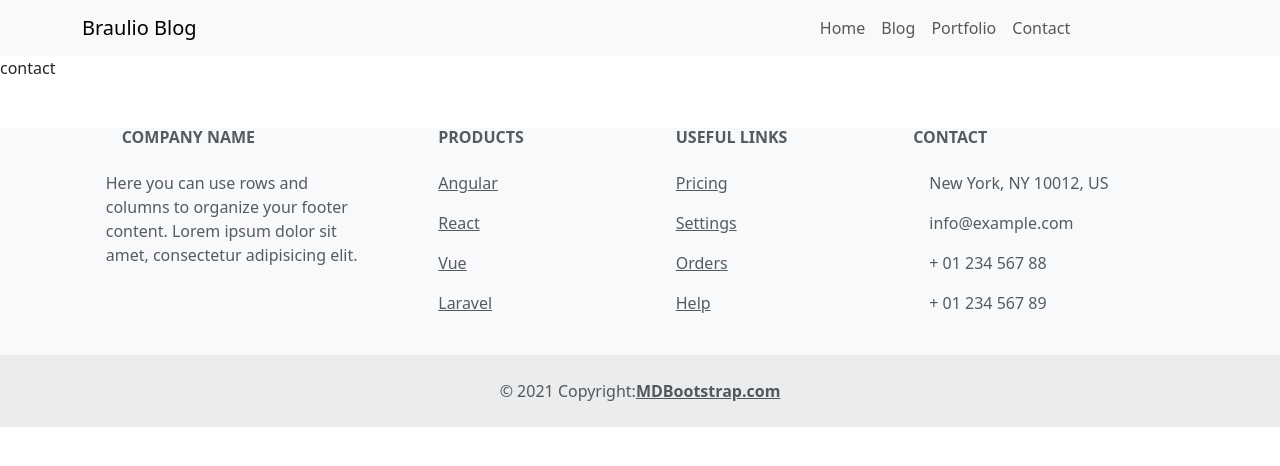
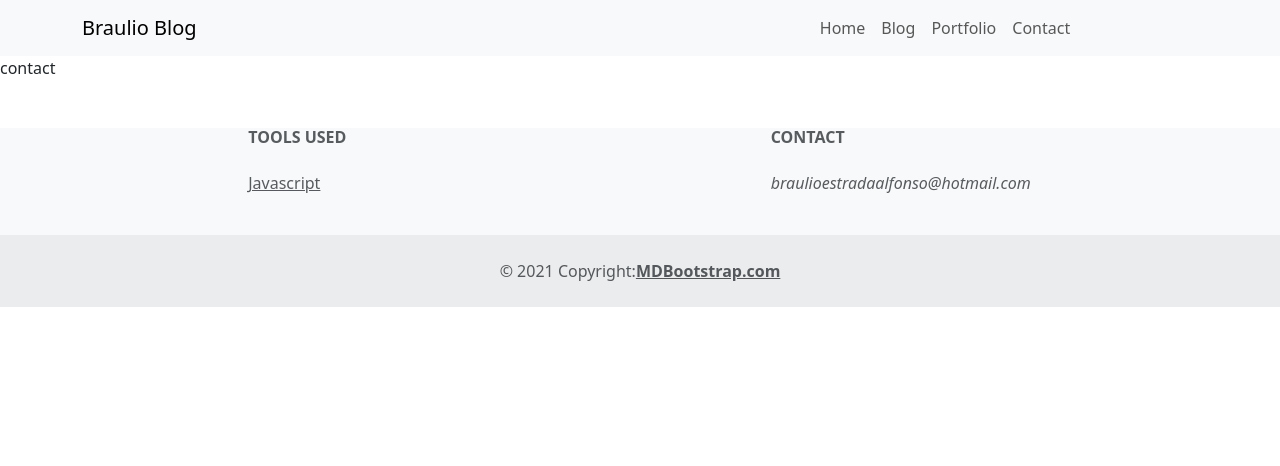
Before and after one commit to Braulio95/toniconectalandingpage, a React (Create React App) app: page /contact in a window 1280 px wide. Shown: the top 466 px of the page. Built offline with nearby package versions, Linux system fonts and the light colour scheme.

Commit message:
props added to footer

```diff
--- a/src/components/Footer/Footer.tsx
+++ b/src/components/Footer/Footer.tsx
@@ -1,82 +1,33 @@
 import React from "react";
+import { FooterProps } from "../../types/interfaces/FooterProps";
 
-export const Footer = () => {
+export const Footer = ({ ToolsUsed, Contacts }: FooterProps) => {
   return (
     <footer className="text-center text-lg-start bg-light text-muted">
       <section className="">
         <div className="container text-center text-md-start mt-5">
           <div className="row mt-3">
-            <div className="col-md-3 col-lg-4 col-xl-3 mx-auto mb-4">
-              <h6 className="text-uppercase fw-bold mb-4">
-                <i className="fas fa-gem me-3"></i>Company name
-              </h6>
-              <p>
-                Here you can use rows and columns to organize your footer
-                content. Lorem ipsum dolor sit amet, consectetur adipisicing
-                elit.
-              </p>
-            </div>
             <div className="col-md-2 col-lg-2 col-xl-2 mx-auto mb-4">
-              <h6 className="text-uppercase fw-bold mb-4">Products</h6>
+              <h6 className="text-uppercase fw-bold mb-4">Tools Used</h6>
+              {ToolsUsed.map(({ label }) => {
+                return (
                   <p>
                     <a href="#!" className="text-reset">
-                  Angular
+                      {label}
                     </a>
                   </p>
-              <p>
-                <a href="#!" className="text-reset">
-                  React
-                </a>
-              </p>
-              <p>
-                <a href="#!" className="text-reset">
-                  Vue
-                </a>
-              </p>
-              <p>
-                <a href="#!" className="text-reset">
-                  Laravel
-                </a>
-              </p>
-            </div>
-            <div className="col-md-3 col-lg-2 col-xl-2 mx-auto mb-4">
-              <h6 className="text-uppercase fw-bold mb-4">Useful links</h6>
-              <p>
-                <a href="#!" className="text-reset">
-                  Pricing
-                </a>
-              </p>
-              <p>
-                <a href="#!" className="text-reset">
-                  Settings
-                </a>
-              </p>
-              <p>
-                <a href="#!" className="text-reset">
-                  Orders
-                </a>
-              </p>
-              <p>
-                <a href="#!" className="text-reset">
-                  Help
-                </a>
-              </p>
+                );
+              })}
             </div>
             <div className="col-md-4 col-lg-3 col-xl-3 mx-auto mb-md-0 mb-4">
               <h6 className="text-uppercase fw-bold mb-4">Contact</h6>
+              {Contacts.map(({ label }) => {
+                return (
                   <p>
-                <i className="fas fa-home me-3"></i> New York, NY 10012, US
+                    <i className="fas fa-home me-3">{label}</i>
                   </p>
-              <p>
-                <i className="fas fa-envelope me-3"></i>
-                info@example.com
-              </p>
-              <p>
-                <i className="fas fa-phone me-3"></i> + 01 234 567 88
-              </p>
-              <p>
-                <i className="fas fa-print me-3"></i> + 01 234 567 89
-              </p>
+                );
+              })}
             </div>
           </div>
         </div>
--- a/src/router/MainRoutes.tsx
+++ b/src/router/MainRoutes.tsx
@@ -30,6 +30,10 @@ export const MainRoutes = () => {
       routePath: "CONTACT",
     },
   ];
+
+  const ToolsUsed = [{ id: 1, label: "Javascript", routePath: "javascript" }];
+  const Contacts = [{ id: 1, label: "braulioestradaalfonso@hotmail.com" }];
+
   return (
     <BrowserRouter>
       {/* Header and navigation */}
@@ -42,7 +46,7 @@ export const MainRoutes = () => {
         <Route path="/portfolio" element={<Portfolio />} />
         <Route path="/contact" element={<Contact />} />
       </Routes>
-      <Footer />
+      <Footer ToolsUsed={ToolsUsed} Contacts={Contacts} />
     </BrowserRouter>
   );
 };
--- /dev/null
+++ b/src/types/interfaces/FooterProps.ts
@@ -0,0 +1,15 @@
+interface ToolUsed {
+    id: number;
+    label: string;
+    routePath: string;
+}
+
+interface Contact {
+    id: number;
+    label: string;
+}
+
+export interface FooterProps {
+    ToolsUsed: ToolUsed[];
+    Contacts: Contact[];
+}
```
Lines whose indentation alone changed are shown as unchanged.
